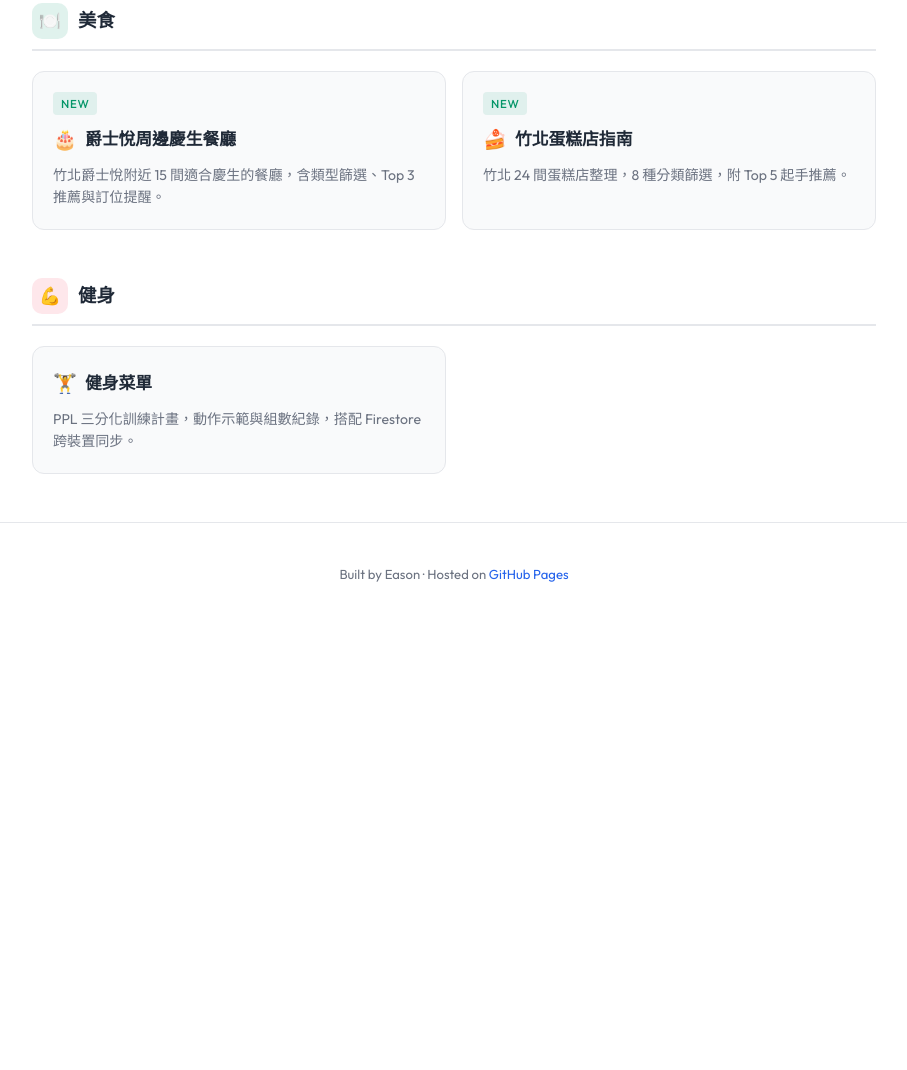
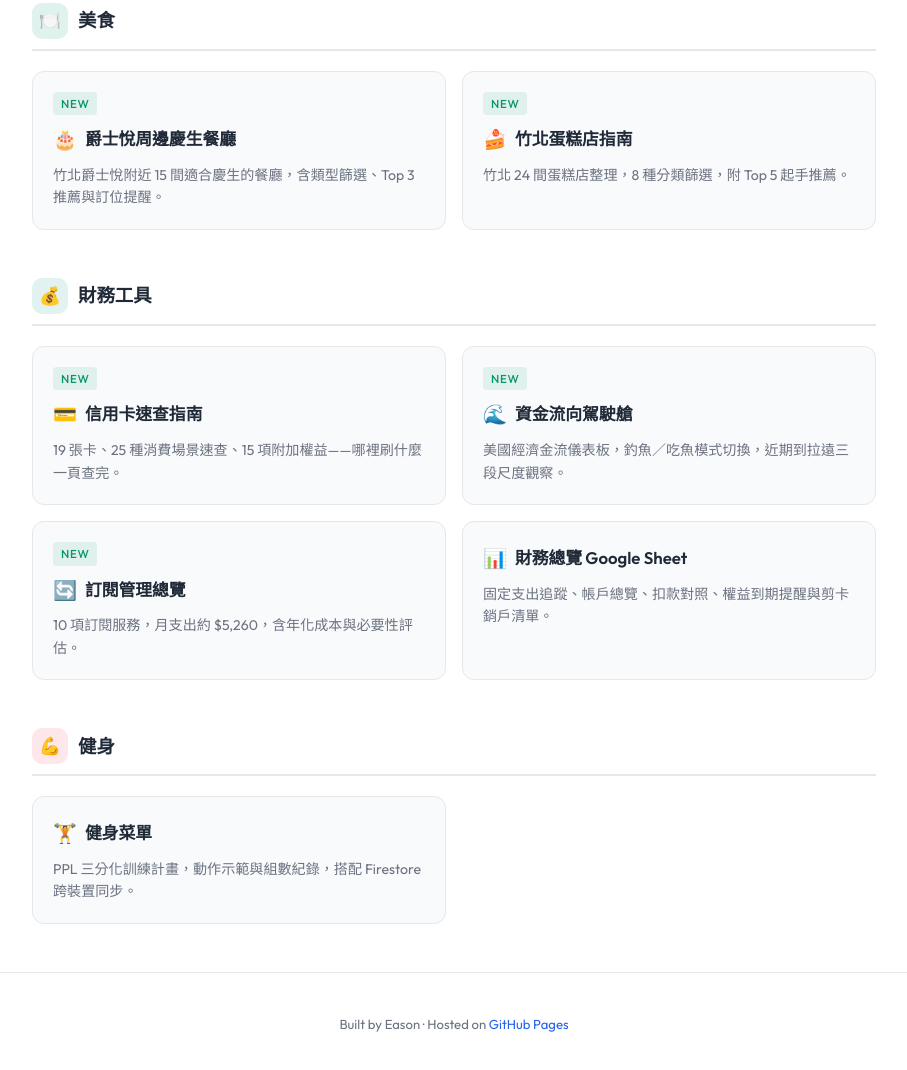
Before and after one commit to eason72097/eason72097.github.io, a plain HTML site: page index.html in a window 1280 px wide. Shown: the part 1260-2330 px from the top of the page, without its empty margins (186-1093 px from the left). Before the commit the page ends 1893 px from the top, so only its background shows below. Drawn offline with Linux system fonts and the light colour scheme.

Commit message:
Update index.html

```diff
--- a/index.html
+++ b/index.html
@@ -112,6 +112,7 @@ body {
 .section-icon.green { background: color-mix(in srgb, var(--accent2) 12%, transparent); }
 .section-icon.amber { background: color-mix(in srgb, #f59e0b 12%, transparent); }
 .section-icon.rose  { background: color-mix(in srgb, #f43f5e 12%, transparent); }
+.section-icon.teal  { background: color-mix(in srgb, #0d9488 12%, transparent); }
 .section-title {
   font-size: 1.15rem; font-weight: 600;
   text-wrap: balance;
@@ -151,6 +152,7 @@ body {
 .card.green::before { background: var(--accent2); }
 .card.amber::before { background: #f59e0b; }
 .card.rose::before  { background: #f43f5e; }
+.card.teal::before  { background: #0d9488; }
 
 .card-title {
   font-weight: 600; font-size: 1.05rem;
@@ -310,6 +312,35 @@ body {
     </div>
   </section>
 
+  <!-- 財務 -->
+  <section class="section">
+    <div class="section-head">
+      <div class="section-icon teal">💰</div>
+      <h2 class="section-title">財務工具</h2>
+    </div>
+    <div class="card-grid">
+      <a class="card teal" href="/credit-card-guide.html">
+        <span class="card-tag new">new</span>
+        <div class="card-title"><span class="emoji">💳</span>信用卡速查指南</div>
+        <div class="card-desc">19 張卡、25 種消費場景速查、15 項附加權益——哪裡刷什麼一頁查完。</div>
+      </a>
+      <a class="card teal" href="/money-flow.html">
+        <span class="card-tag new">new</span>
+        <div class="card-title"><span class="emoji">🌊</span>資金流向駕駛艙</div>
+        <div class="card-desc">美國經濟金流儀表板，釣魚／吃魚模式切換，近期到拉遠三段尺度觀察。</div>
+      </a>
+      <a class="card teal" href="/subscription-overview.html">
+        <span class="card-tag new">new</span>
+        <div class="card-title"><span class="emoji">🔄</span>訂閱管理總覽</div>
+        <div class="card-desc">10 項訂閱服務，月支出約 $5,260，含年化成本與必要性評估。</div>
+      </a>
+      <a class="card teal" href="https://docs.google.com/spreadsheets/d/1CY9TUh9mMtLptdQqYgNoGZEoUVAVpcAZuWB81AAhIfo" target="_blank" rel="noopener">
+        <div class="card-title"><span class="emoji">📊</span>財務總覽 Google Sheet</div>
+        <div class="card-desc">固定支出追蹤、帳戶總覽、扣款對照、權益到期提醒與剪卡銷戶清單。</div>
+      </a>
+    </div>
+  </section>
+
   <!-- 健身 -->
   <section class="section">
     <div class="section-head">
```
